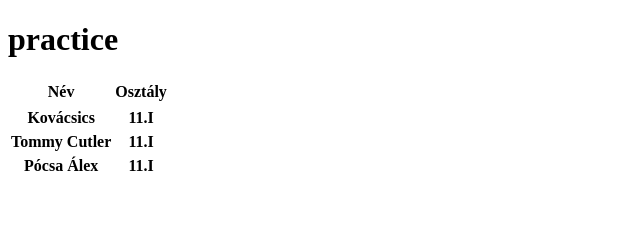
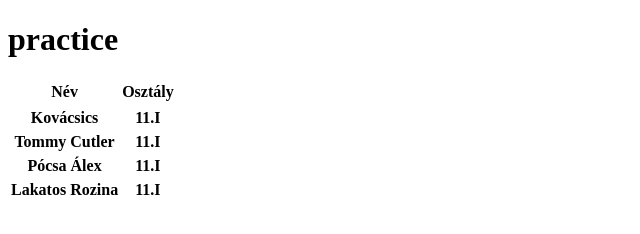
Before and after one commit to Ciganyslayer/Web-program, a plain HTML site: page index.html in a window 1280 px wide. Shown: the whole page, without its empty margins (0-640 px from the left). Drawn offline with Linux system fonts and the light colour scheme.

Commit message:
Update index.html

```diff
--- a/index.html
+++ b/index.html
@@ -32,6 +32,12 @@
                 <th>11.I</th>
             </thead>
         </tr>
+        <tr>
+            <thead>
+                <th>Lakatos Rozina</th>
+                <th>11.I</th>
+            </thead>
+        </tr>
     </table>
 </body>
 </html>
```
